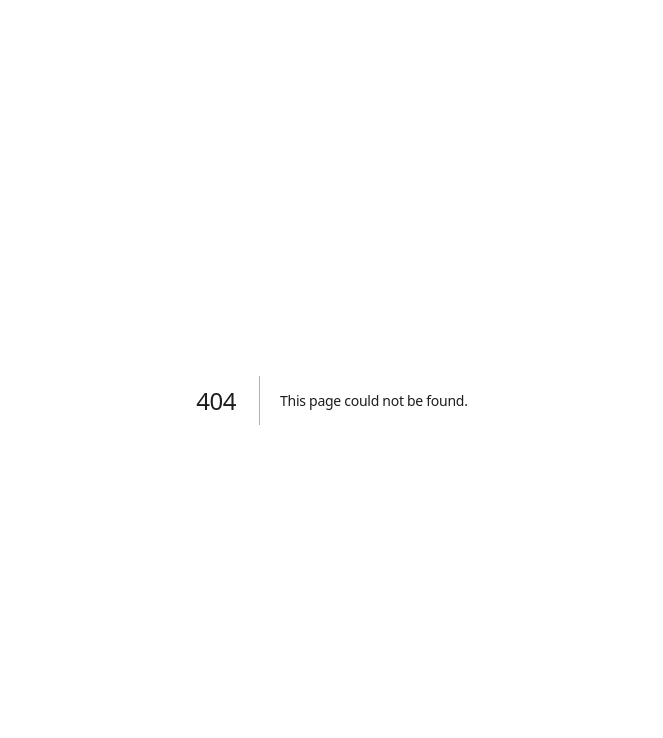
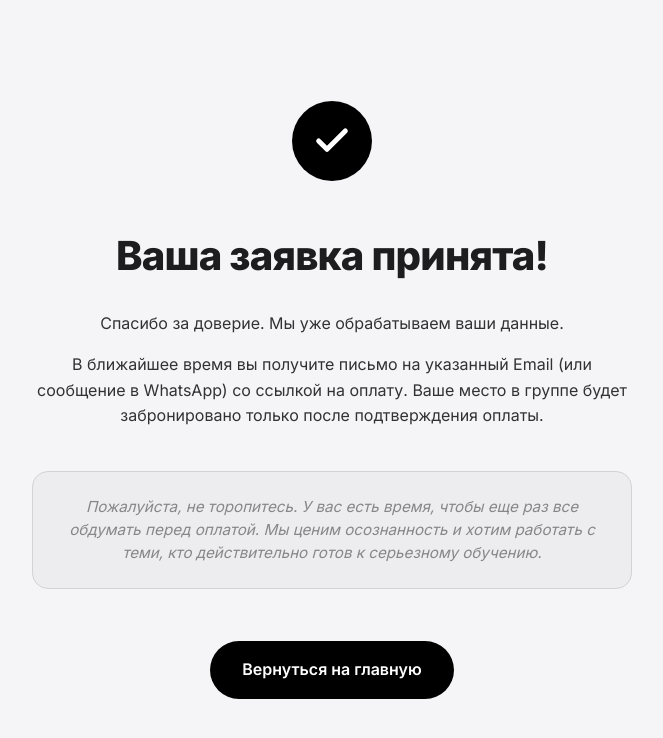
Before and after one commit to bmoby/pilotneuro, a Next.js app: page /inscription/success in a window 1280 px wide. Before the commit this address had no page. Shown: the top 738 px of the page, without its empty margins (308-971 px from the left). Built offline with nearby package versions, Linux system fonts and the light colour scheme.

Commit message:
first version test

```diff
--- /dev/null
+++ b/src/app/inscription/success/page.module.css
@@ -0,0 +1,80 @@
+.page {
+    width: 100%;
+    min-height: 100vh;
+    background-color: var(--bg);
+    color: var(--text);
+    display: flex;
+    flex-direction: column;
+    align-items: center;
+    justify-content: center;
+    padding: 40px 20px;
+    text-align: center;
+}
+
+.container {
+    max-width: 600px;
+    display: flex;
+    flex-direction: column;
+    align-items: center;
+    gap: 32px;
+}
+
+.iconWrapper {
+    width: 80px;
+    height: 80px;
+    border-radius: 50%;
+    background: var(--accent);
+    display: flex;
+    align-items: center;
+    justify-content: center;
+    margin-bottom: 20px;
+    color: var(--accent-contrast);
+}
+
+.title {
+    font-size: 2.5rem;
+    font-weight: 700;
+    margin: 0;
+    color: var(--text);
+}
+
+.message {
+    font-size: 1.1rem;
+    line-height: 1.6;
+    color: var(--text);
+    opacity: 0.9;
+}
+
+.warningBox {
+    margin-top: 10px;
+    padding: 24px;
+    background: rgba(0, 0, 0, 0.03);
+    border: 1px solid var(--line);
+    border-radius: 16px;
+    font-size: 0.95rem;
+    line-height: 1.5;
+    color: var(--muted);
+    font-style: italic;
+}
+
+.homeButton {
+    margin-top: 20px;
+    padding: 16px 32px;
+    background: var(--accent);
+    color: var(--accent-contrast);
+    text-decoration: none;
+    font-weight: 600;
+    border-radius: 100px;
+    transition: transform 0.2s ease, box-shadow 0.2s ease;
+}
+
+.homeButton:hover {
+    transform: translateY(-2px);
+    box-shadow: 0 10px 20px rgba(0, 0, 0, 0.1);
+}
+
+@media (max-width: 768px) {
+    .title {
+        font-size: 2rem;
+    }
+}
--- /dev/null
+++ b/src/app/inscription/success/page.tsx
@@ -0,0 +1,35 @@
+import Link from "next/link";
+import styles from "./page.module.css";
+
+export default function SuccessPage() {
+    return (
+        <main className={styles.page}>
+            <div className={styles.container}>
+                <div className={styles.iconWrapper}>
+                    <svg width="40" height="40" viewBox="0 0 24 24" fill="none" stroke="currentColor" strokeWidth="3" strokeLinecap="round" strokeLinejoin="round">
+                        <polyline points="20 6 9 17 4 12" />
+                    </svg>
+                </div>
+
+                <h1 className={styles.title}>Ваша заявка принята!</h1>
+
+                <div className={styles.message}>
+                    <p>
+                        Спасибо за доверие. Мы уже обрабатываем ваши данные.
+                    </p>
+                    <p style={{ marginTop: "16px" }}>
+                        В ближайшее время вы получите письмо на указанный Email (или сообщение в WhatsApp) со ссылкой на оплату. Ваше место в группе будет забронировано только после подтверждения оплаты.
+                    </p>
+                </div>
+
+                <div className={styles.warningBox}>
+                    Пожалуйста, не торопитесь. У вас есть время, чтобы еще раз все обдумать перед оплатой. Мы ценим осознанность и хотим работать с теми, кто действительно готов к серьезному обучению.
+                </div>
+
+                <Link href="/" className={styles.homeButton}>
+                    Вернуться на главную
+                </Link>
+            </div>
+        </main>
+    );
+}
--- a/src/components/RegistrationForm.tsx
+++ b/src/components/RegistrationForm.tsx
@@ -90,9 +90,8 @@ export default function RegistrationForm() {
                 throw error;
             }
 
-            alert("Спасибо за заявку! Мы свяжемся с вами в ближайшее время.");
-            // Reset form or redirect?
-            // window.location.href = "/"; // Optional
+            // Redirect to success page
+            window.location.href = "/inscription/success";
 
         } catch (error) {
             console.error("Error submitting form:", error);
```
